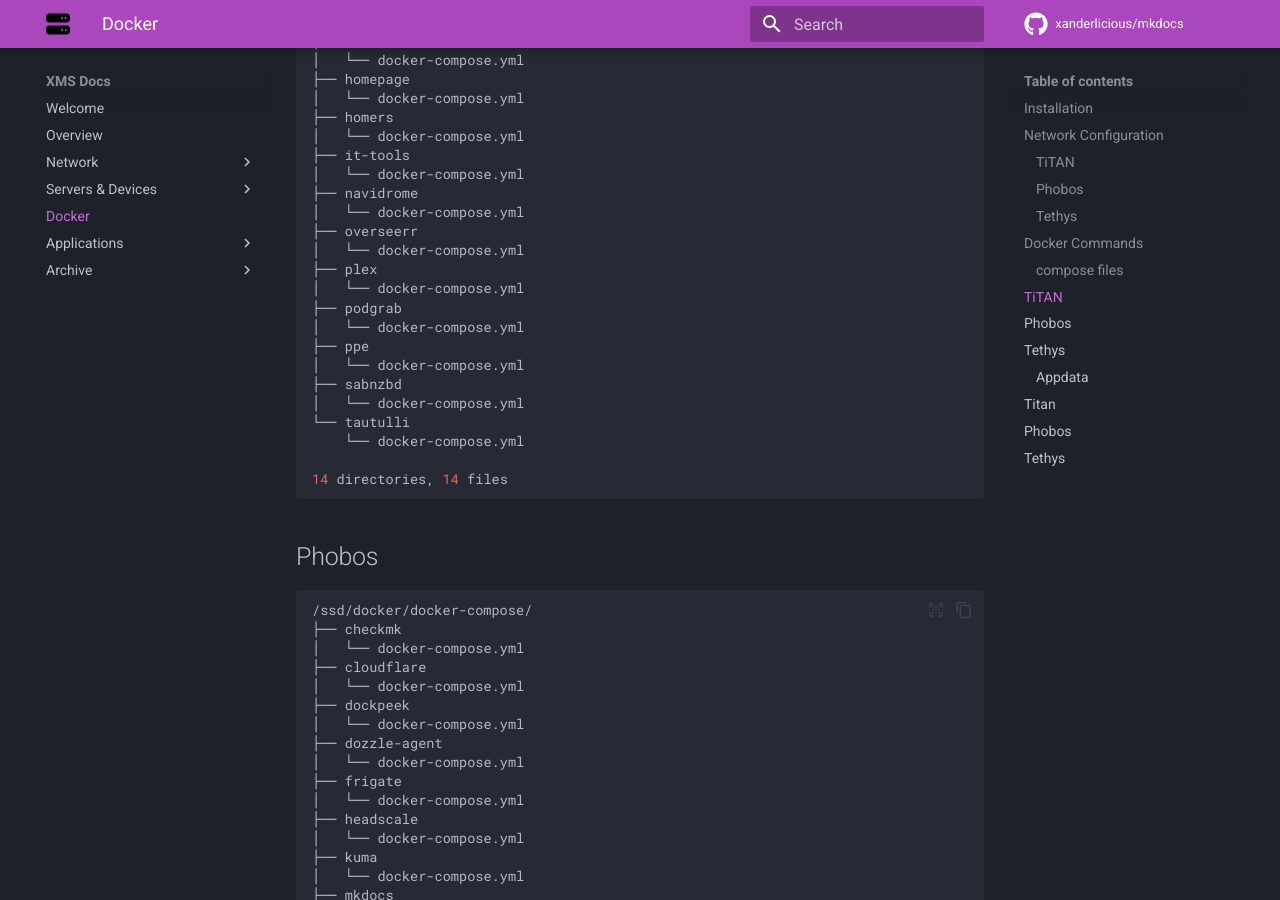
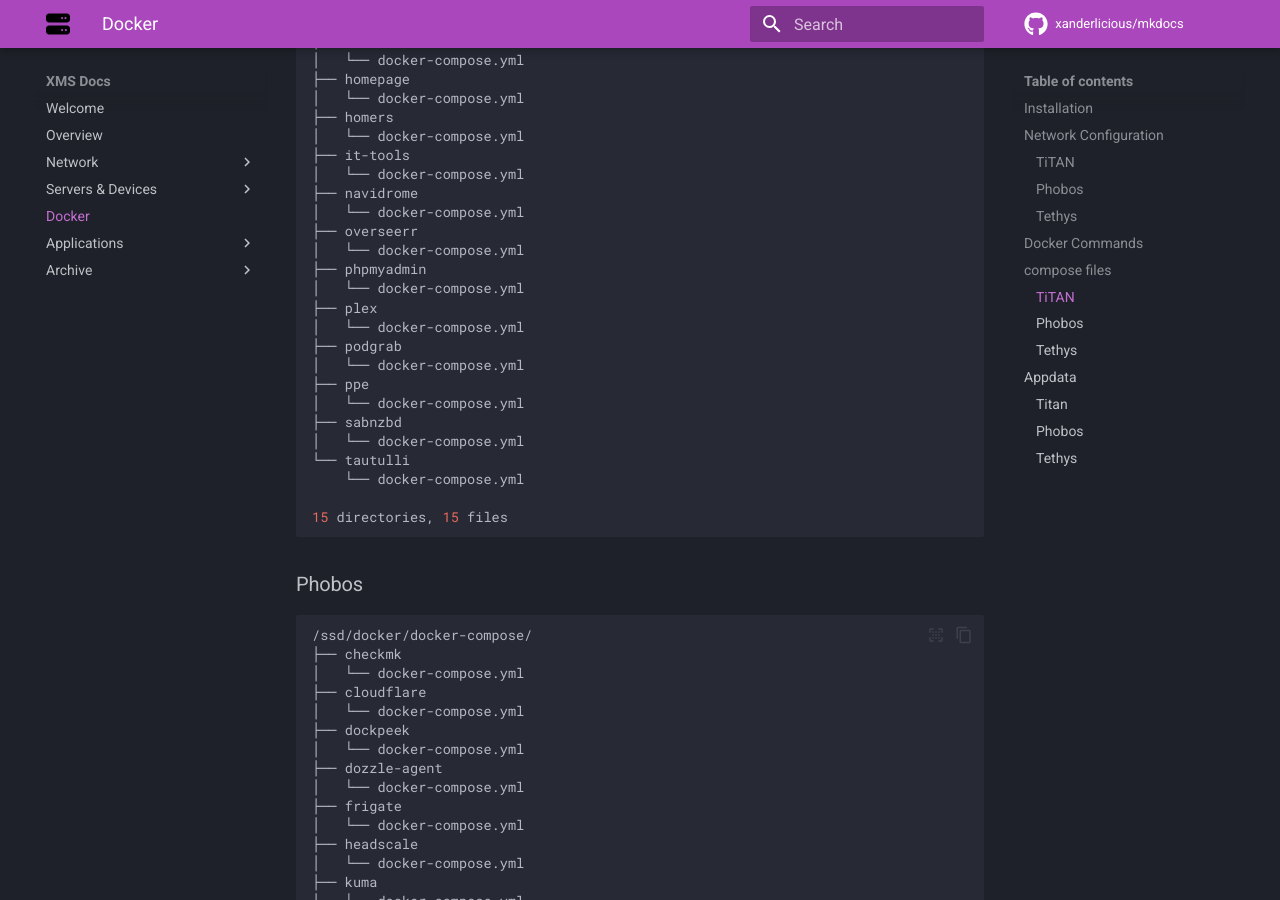
Before and after one commit to Xanderlicious/mkdocs, an MkDocs documentation site: the page built from docs/docker.md, in a window 1280 px wide and 900 px high, scrolled down 2669 px. Built offline with MkDocs 1.6.1 and Material for MkDocs 9.7.7, drawn with Linux system fonts in a browser that asks for light colours; comment, search, counter and statistics services are not loaded.

Commit message:
corrected headings once again

````diff
--- a/docs/docker.md
+++ b/docs/docker.md
@@ -81,11 +81,11 @@
 
 This will ensure the container is re-created.
 
-### compose files
+## compose files
 
 All of my compose files reside in the following locations
 
-## TiTAN
+### TiTAN
 
 ```sh
 /ssd/docker-compose/
@@ -107,6 +107,8 @@
 │   └── docker-compose.yml
 ├── overseerr
 │   └── docker-compose.yml
+├── phpmyadmin
+│   └── docker-compose.yml
 ├── plex
 │   └── docker-compose.yml
 ├── podgrab
@@ -118,10 +120,10 @@
 └── tautulli
     └── docker-compose.yml
 
-14 directories, 14 files
+15 directories, 15 files
 ```
 
-## Phobos
+### Phobos
 
 ```sh
 /ssd/docker/docker-compose/
@@ -165,7 +167,7 @@
 10 directories, 11 files
 ```
 
-## Tethys
+### Tethys
 
 ```sh
 /home/xander/docker/docker-compose/
@@ -179,11 +181,11 @@
 3 directories, 3 files
 ```
 
-### Appdata
+## Appdata
 
 All of my containers have their data stored in the following locations (which are referenced in their respective compose files)
 
-## Titan
+### Titan
 
 ```sh
 /ssd/docker/appdata/
@@ -293,7 +295,7 @@
     └── wazuh-docker
 ```
 
-## Phobos
+### Phobos
 
 ```sh
 /ssd/docker/appdata/
@@ -341,7 +343,7 @@
     └── data
 ```
 
-## Tethys
+### Tethys
 
 ```sh
 ~/docker/appdata/
````
